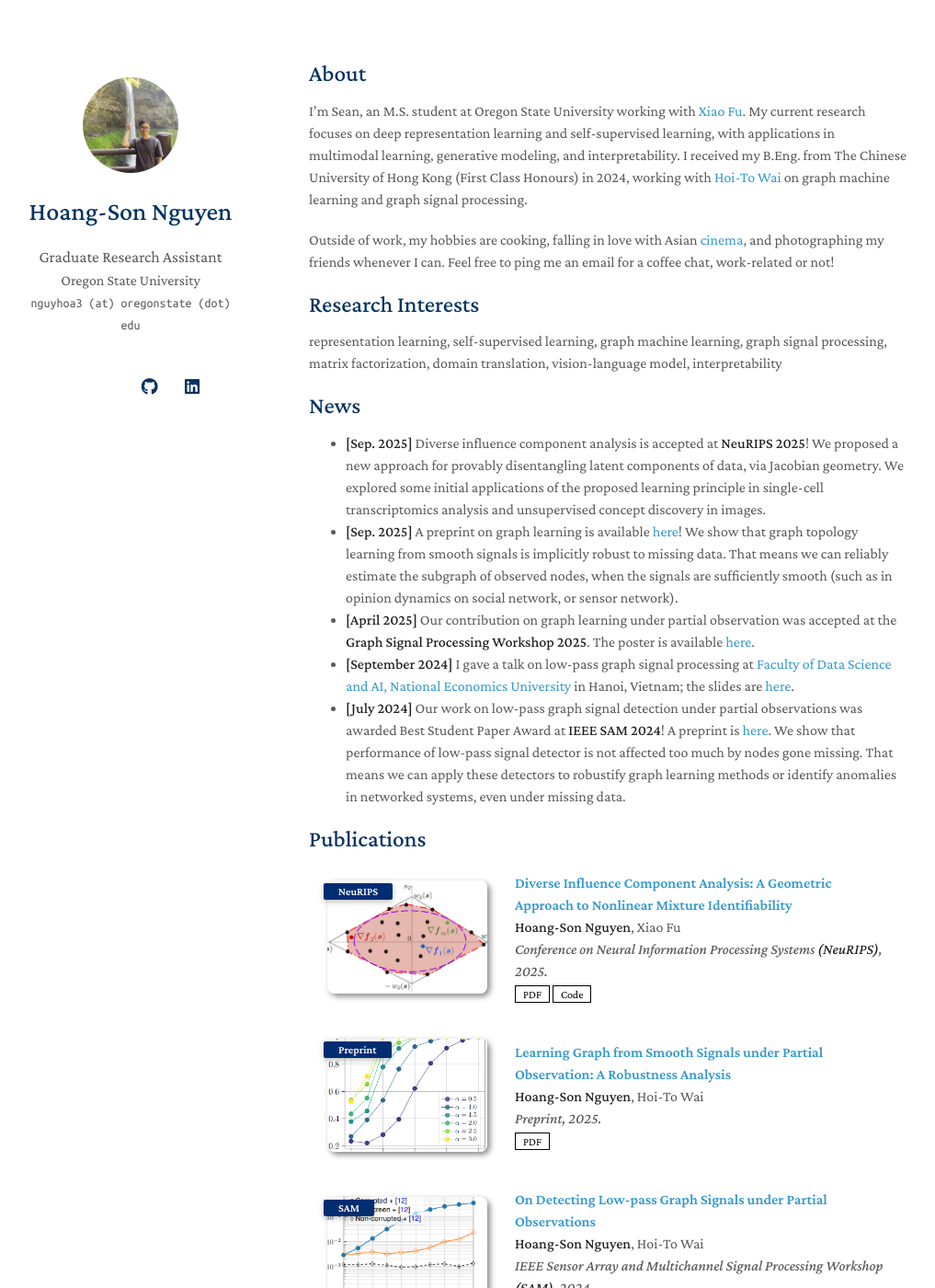
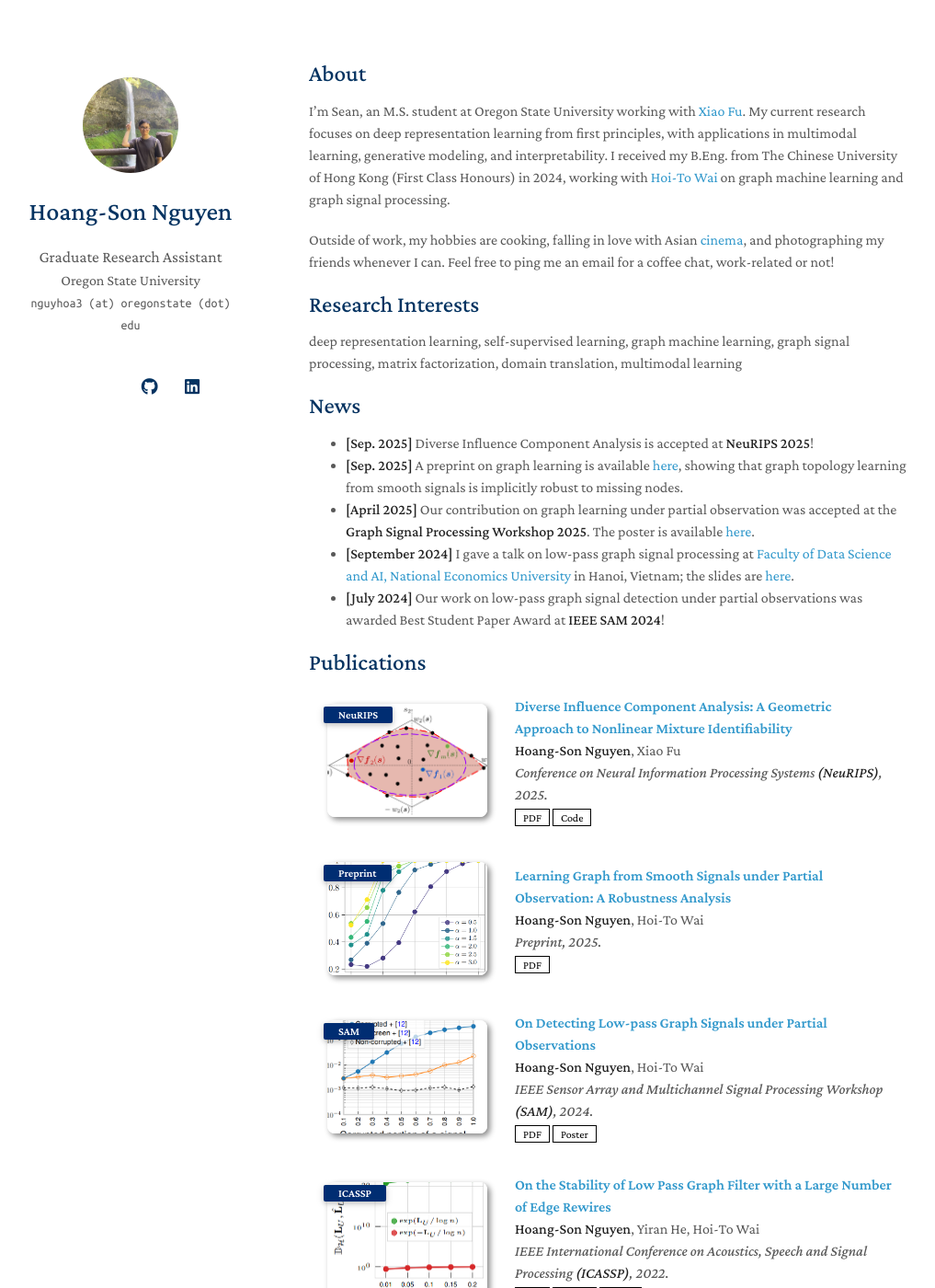
Before and after one commit to hsnguyen24/hsnguyen24.github.io, a Jekyll site: the page built from index.md, in a window 1280 px wide and 1400 px high. Shown: the whole window at 92% size, without its empty margins (134-1151 px from the left). Built offline with Jekyll 4.4.1, drawn with Linux system fonts in a browser that asks for light colours; nearby versions of some CDN libraries; a style sheet for code colours, icons or effects is not loaded; our own code applies the rules of GitHub Pages for plain Markdown files; some of the changed text lies outside the part shown.

Commit message:
Update index.md

```diff
--- a/index.md
+++ b/index.md
@@ -4,26 +4,26 @@ layout: homepage
 
 ## About
 
-I'm Sean, an M.S. student at Oregon State University working with [Xiao Fu](https://web.engr.oregonstate.edu/~fuxia). My current research focuses on deep representation learning and self-supervised learning, with applications in multimodal learning, generative modeling, and interpretability. I received my B.Eng. from The Chinese University of Hong Kong (First Class Honours) in 2024, working with [Hoi-To Wai](https://www1.se.cuhk.edu.hk/~htwai) on graph machine learning and graph signal processing.
+I'm Sean, an M.S. student at Oregon State University working with [Xiao Fu](https://web.engr.oregonstate.edu/~fuxia). My current research focuses on deep representation learning from first principles, with applications in multimodal learning, generative modeling, and interpretability. I received my B.Eng. from The Chinese University of Hong Kong (First Class Honours) in 2024, working with [Hoi-To Wai](https://www1.se.cuhk.edu.hk/~htwai) on graph machine learning and graph signal processing.
 
 Outside of work, my hobbies are cooking, falling in love with Asian [cinema](https://letterboxd.com/notseanthesheep/), and photographing my friends whenever I can. Feel free to ping me an email for a coffee chat, work-related or not!
 
 ## Research Interests
-representation learning, self-supervised learning, graph machine learning, graph signal processing, matrix factorization, domain translation, vision-language model, interpretability
+deep representation learning, self-supervised learning, graph machine learning, graph signal processing, matrix factorization, domain translation, multimodal learning
 
 ## News
-- **[Sep. 2025]** Diverse influence component analysis is accepted at **NeuRIPS 2025**! We proposed a new approach for provably disentangling latent components of data, via Jacobian geometry. We explored some initial applications of the proposed learning principle in single-cell transcriptomics analysis and unsupervised concept discovery in images.
-- **[Sep. 2025]** A preprint on graph learning is available [here](https://arxiv.org/abs/2509.14887)! We show that graph topology learning from smooth signals is implicitly robust to missing data. That means we can reliably estimate the subgraph of observed nodes, when the signals are sufficiently smooth (such as in opinion dynamics on social network, or sensor network).
+- **[Sep. 2025]** Diverse Influence Component Analysis is accepted at **NeuRIPS 2025**!
+- **[Sep. 2025]** A preprint on graph learning is available [here](https://arxiv.org/abs/2509.14887), showing that graph topology learning from smooth signals is implicitly robust to missing nodes.
 - **[April 2025]** Our contribution on graph learning under partial observation was accepted at the **Graph Signal Processing Workshop 2025**. The poster is available [here](./assets/files/GSPW2025_Poster.pdf).
 - **[September 2024]** I gave a talk on low-pass graph signal processing at [Faculty of Data Science and AI, National Economics University](https://fda.neu.edu.vn/) in Hanoi, Vietnam; the slides are [here](./assets/files/Talk_at_NEU_2024.pdf).
-- **[July 2024]** Our work on low-pass graph signal detection under partial observations was awarded Best Student Paper Award at **IEEE SAM 2024**! A preprint is [here](https://arxiv.org/abs/2405.10001). We show that performance of low-pass signal detector is not affected too much by nodes gone missing. That means we can apply these detectors to robustify graph learning methods or identify anomalies in networked systems, even under missing data.
+- **[July 2024]** Our work on low-pass graph signal detection under partial observations was awarded Best Student Paper Award at **IEEE SAM 2024**!
 
 {% include_relative _includes/publications.md %}
 
-## Awards
+## Selected Awards
 
-- Best Student Paper Award at IEEE SAM, 2024
-- Professor Charles K. Kao Research Exchange Scholarship, 2023
+- **Best Student Paper Award** at IEEE SAM, 2024
+- Charles K. Kao Research Exchange Scholarship, 2023
 - CUHK Admission Scholarship, 2019.
 
 <!-- {% include_relative _includes/services.md %} -->
```
